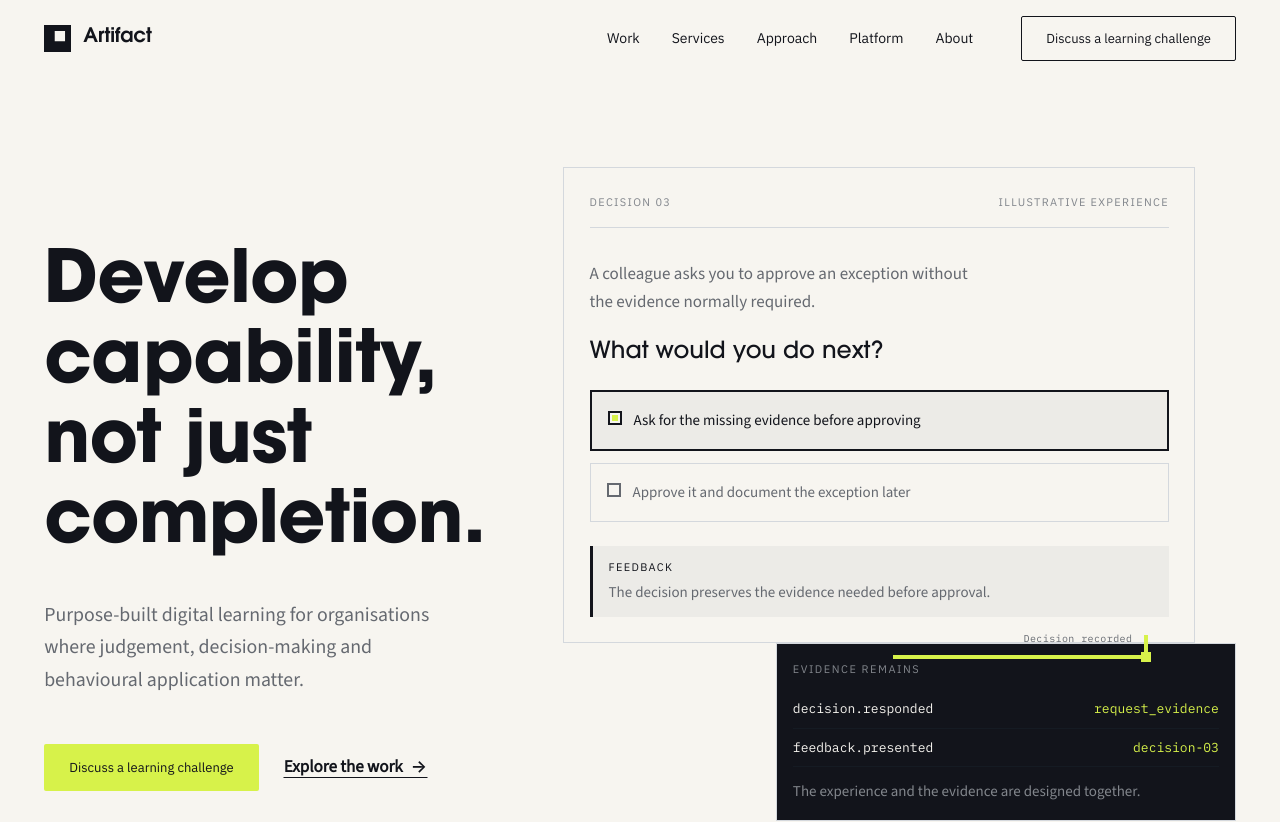
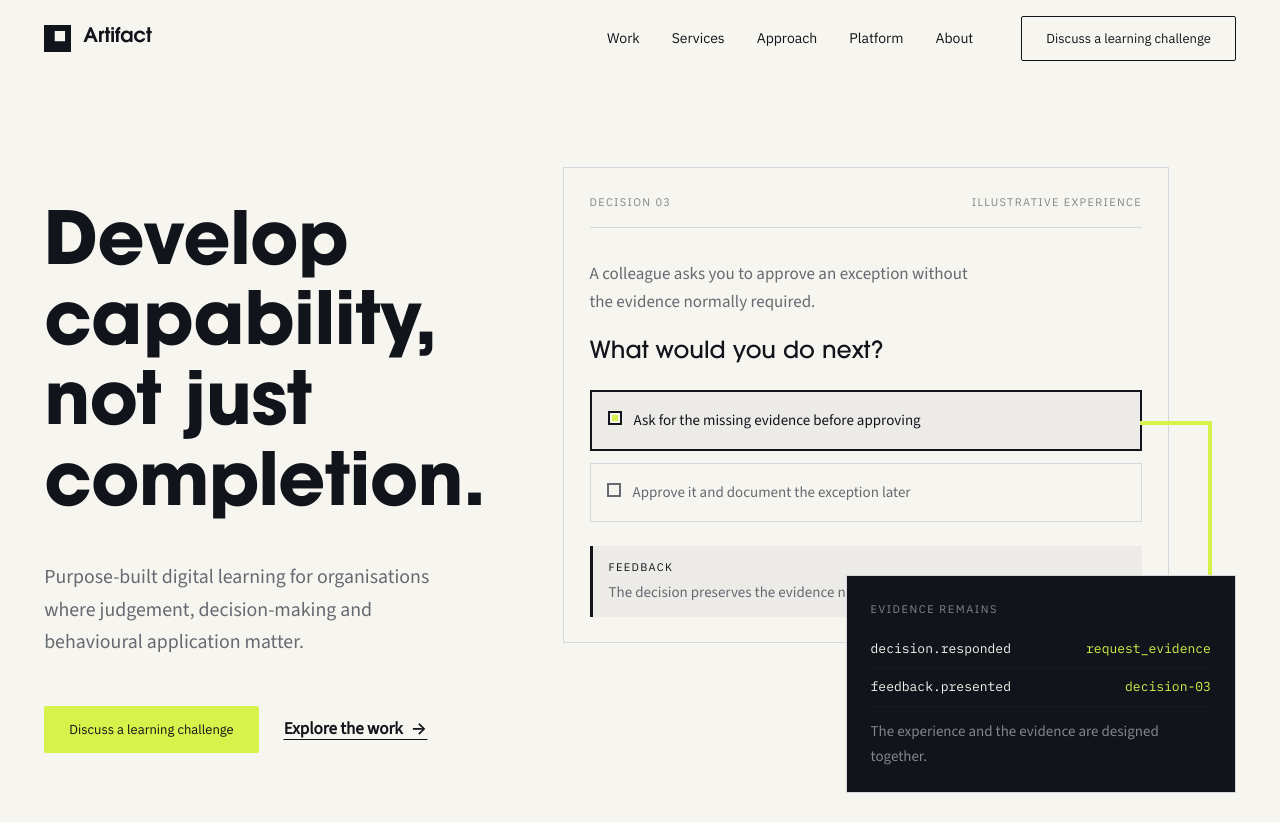
Before and after one commit to glennhammond/artifact-learning-site, a React (Vite) app: page / in a window 1280 px wide. Shown: the top 822 px of the page. Built offline with nearby package versions, Linux system fonts and the light colour scheme.

Commit message:
feat: recompose hero decision-to-evidence proof

```diff
--- a/src/home/components/Hero.css
+++ b/src/home/components/Hero.css
@@ -36,17 +36,21 @@
   gap: var(--space-5);
 }
 
+.home-hero__primary-cta {
+  background: var(--color-signal);
+  color: var(--color-ink);
+}
+
 /* One system moment: a decision occurs, Signal registers it, evidence remains. */
 .home-hero-proof {
   position: relative;
   min-width: 0;
-  padding-block-end: var(--space-7);
 }
 
 .home-hero-proof__experience {
   position: relative;
   z-index: 1;
-  width: 94%;
+  width: 100%;
   border: var(--border-thickness) solid var(--color-border);
   background: var(--color-paper);
   padding: clamp(1.25rem, 2vw, 2rem);
@@ -95,10 +99,33 @@
 }
 
 .home-hero-proof__choice--selected {
+  position: relative;
   border-color: var(--color-ink);
   border-width: var(--border-thickness-focus);
   color: var(--color-text);
   background: var(--color-surface-subtle);
+}
+
+.home-hero-proof__choice-trace {
+  position: absolute;
+  z-index: 4;
+  top: 50%;
+  right: calc(-1 * clamp(2.5rem, 7vw, 4.5rem));
+  width: clamp(2.5rem, 7vw, 4.5rem);
+  height: 180px;
+  border-block-start: 4px solid var(--color-signal);
+  border-inline-end: 4px solid var(--color-signal);
+  pointer-events: none;
+}
+
+.home-hero-proof__choice-trace::after {
+  content: "";
+  position: absolute;
+  right: -7px;
+  bottom: -7px;
+  width: 10px;
+  height: 10px;
+  background: var(--color-signal);
 }
 
 .home-hero-proof__radio {
@@ -143,44 +170,32 @@
 .home-hero-proof__signal {
   position: relative;
   z-index: 2;
-  width: min(78%, 460px);
+  width: 92%;
   margin-inline-start: auto;
-  margin-block-start: calc(-1 * var(--space-4));
+  margin-block-start: var(--space-5);
   border: var(--border-thickness) solid var(--color-border);
   background: var(--color-ink);
   color: var(--color-paper);
-  padding: var(--space-4);
+  padding: var(--space-5);
+  min-height: 180px;
 }
 
-.home-hero-proof__trace {
-  position: relative;
-  z-index: 3;
-  width: 38%;
-  height: 24px;
-  margin-inline: auto 13%;
-  margin-block-start: calc(-1 * var(--space-2));
-  border-block-end: 4px solid var(--color-signal);
-  border-inline-end: 4px solid var(--color-signal);
-}
+@media (min-width: 640px) {
+  .home-hero-proof {
+    padding-block-end: 150px;
+  }
 
-.home-hero-proof__trace::after {
-  content: "";
-  position: absolute;
-  right: -7px;
-  bottom: -7px;
-  width: 10px;
-  height: 10px;
-  background: var(--color-signal);
-}
+  .home-hero-proof__experience {
+    width: 90%;
+  }
 
-.home-hero-proof__trace span {
-  position: absolute;
-  right: var(--space-3);
-  bottom: var(--space-2);
-  font-family: var(--type-data);
-  font-size: 0.625rem;
-  letter-spacing: 0.04em;
-  color: var(--color-text-secondary);
+  .home-hero-proof__signal {
+    position: absolute;
+    right: 0;
+    bottom: 0;
+    width: 58%;
+    margin-block-start: 0;
+  }
 }
 
 .home-hero-proof__signal .kicker {
@@ -219,15 +234,12 @@
 
   .home-hero-proof__signal {
     width: 92%;
-    margin-block-start: calc(-1 * var(--space-2));
+    margin-block-start: var(--space-6);
   }
 
-  .home-hero-proof__experience {
-    width: 100%;
-  }
-
-  .home-hero-proof__trace {
-    width: 42%;
-    margin-inline-end: 8%;
+  .home-hero-proof__choice-trace {
+    right: calc(-1 * var(--space-6));
+    width: var(--space-6);
+    height: 205px;
   }
 }
--- a/src/home/components/Hero.tsx
+++ b/src/home/components/Hero.tsx
@@ -25,7 +25,8 @@ function DecisionEvidenceSpecimen() {
         <div className="home-hero-proof__choices" aria-hidden="true">
           <div className="home-hero-proof__choice home-hero-proof__choice--selected">
             <span className="home-hero-proof__radio" />
-            Ask for the missing evidence before approving
+            <span>Ask for the missing evidence before approving</span>
+            <span className="home-hero-proof__choice-trace" />
           </div>
           <div className="home-hero-proof__choice">
             <span className="home-hero-proof__radio" />
@@ -37,10 +38,6 @@ function DecisionEvidenceSpecimen() {
           <span>FEEDBACK</span>
           The decision preserves the evidence needed before approval.
         </div>
-      </div>
-
-      <div className="home-hero-proof__trace" aria-hidden="true">
-        <span>Decision recorded</span>
       </div>
 
       <div className="home-hero-proof__signal" aria-hidden="true">
@@ -74,7 +71,7 @@ export function Hero() {
             </h1>
             <p className="home-hero__standfirst">{hero.standfirst}</p>
             <div className="home-hero__actions">
-              <Button variant="primary" href={hero.ctaHref}>
+              <Button variant="primary" href={hero.ctaHref} className="home-hero__primary-cta">
                 {hero.cta}
               </Button>
               <Button variant="text" href={hero.ctaSecondaryHref}>
```
